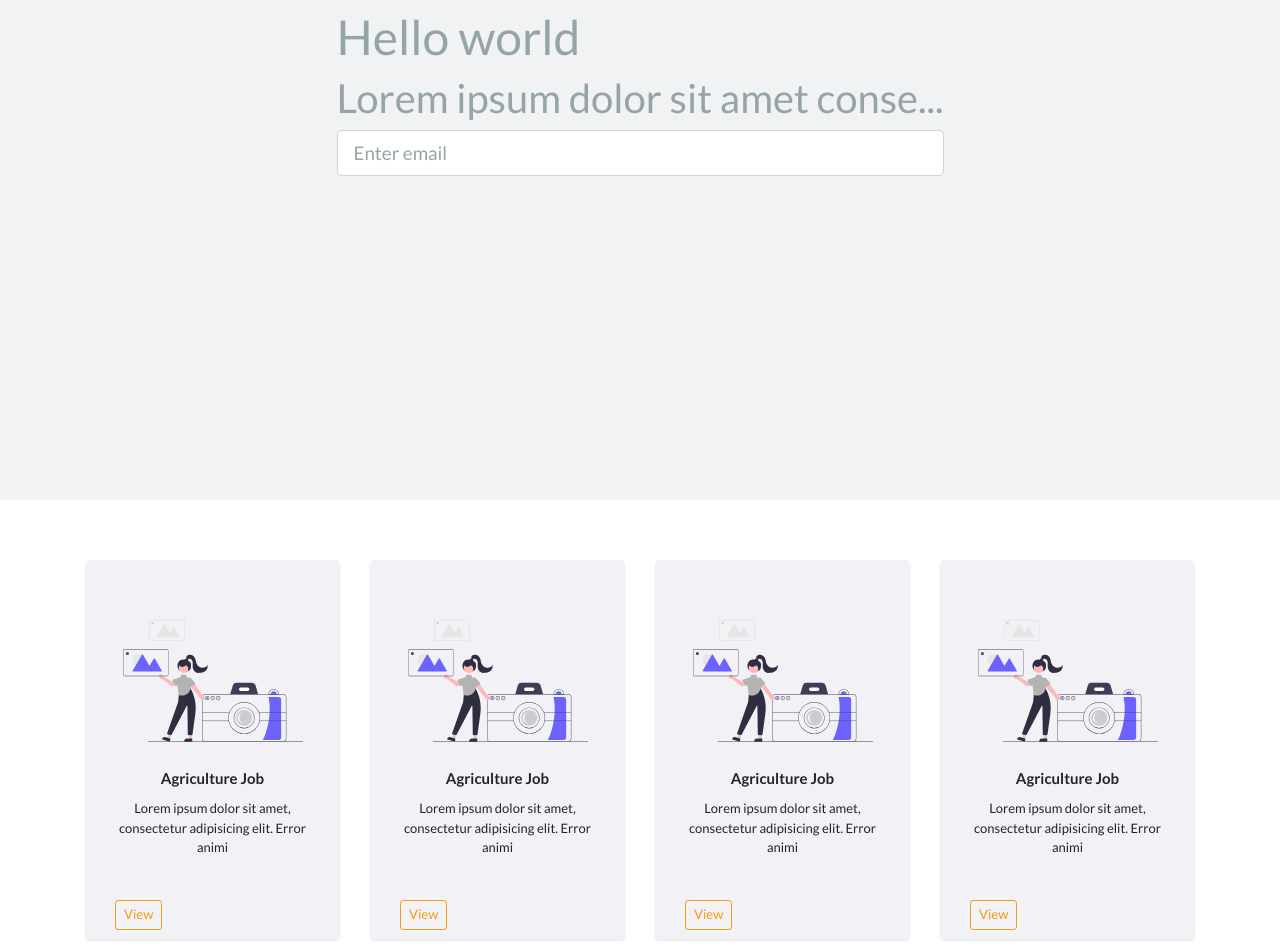
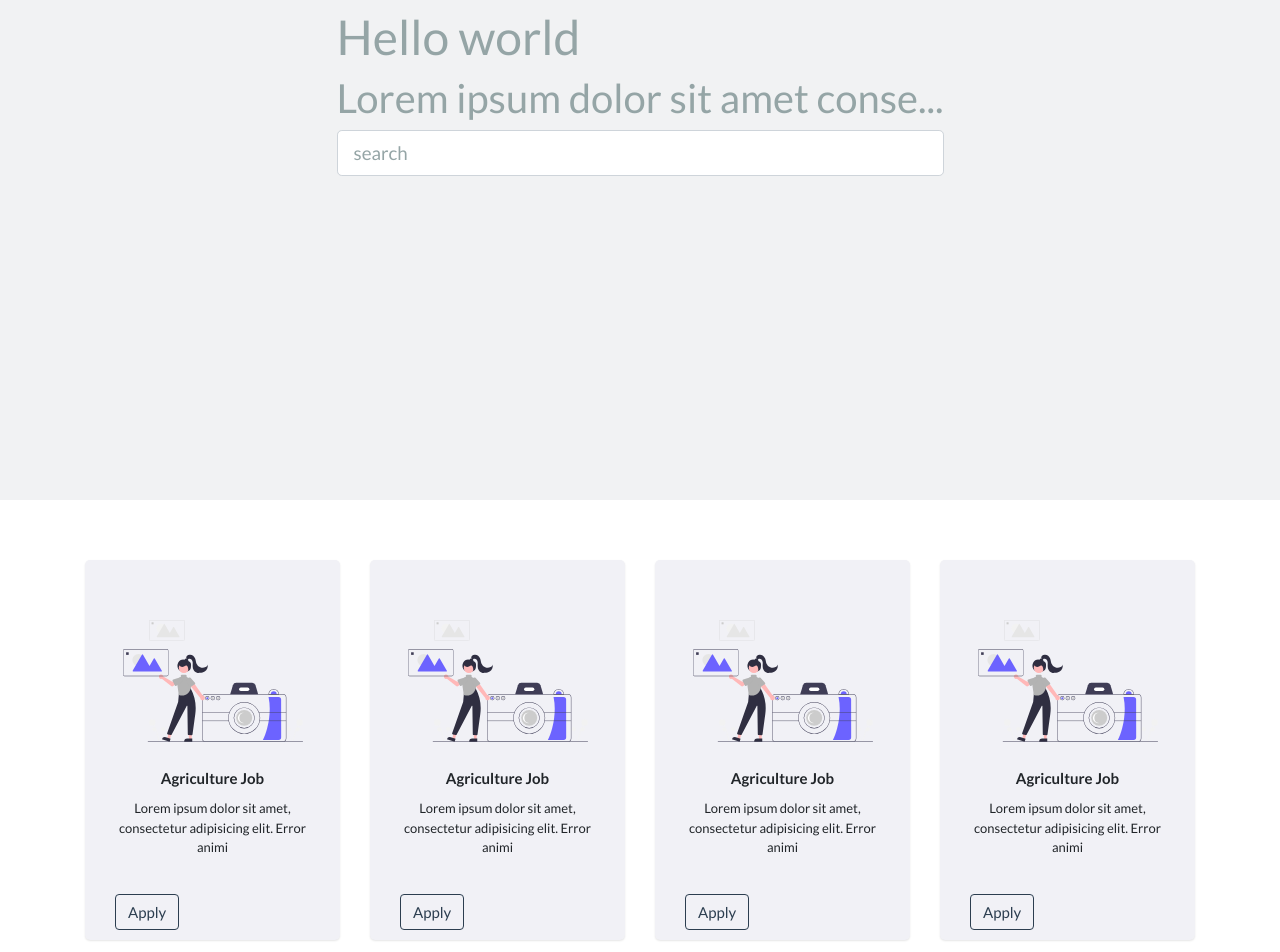
Before and after one commit to sarahatlane/momoo, an Angular app: page /home in a window 1280 px wide. Shown: the part 300-1252 px from the top of the page. Built offline with nearby package versions, Linux system fonts and the light colour scheme.

Commit message:
../working on dashbord

```diff
--- a/src/app/app-routing.module.ts
+++ b/src/app/app-routing.module.ts
@@ -14,7 +14,7 @@ const routes: Routes = [
   { path: 'login', component: LoginComponent },
   { path: 'new', component: NewComponent },
   { path: 'nav', component: NavComponent },
- // { path: '**', redirectTo: 'home', pathMatch: 'full' }
+  { path: '**', redirectTo: 'register', pathMatch: 'full' }
 ];
 
 @NgModule({
--- a/src/app/components/filter/filter.component.html
+++ b/src/app/components/filter/filter.component.html
@@ -1,5 +1,5 @@
 <div class="filter">
     <div class="form-group">
-        <input type="email" class="form-control shadow-none form-control-lg" id="exampleInputEmail1" aria-describedby="emailHelp" placeholder="Enter email">
+        <input type="email" class="form-control shadow-none form-control-lg" id="exampleInputEmail1" aria-describedby="emailHelp" placeholder="search">
     </div>
 </div>
--- a/src/app/components/job/job.component.html
+++ b/src/app/components/job/job.component.html
@@ -13,7 +13,8 @@
   </div>
 
   <div class="job__footer">
-    <button type="button" class="btn btn-outline-warning btn-sm">View</button>
+
+    <button type="button" class="btn btn-outline-primary" style="text-align: center;">Apply</button>
   </div>
 
 </div>
--- a/src/app/components/job/job.component.scss
+++ b/src/app/components/job/job.component.scss
@@ -69,7 +69,7 @@
 
     button {
       &:hover {
-        background-color: #FA9B64 !important;
+        background-color: #2c3e50 !important;
       }
     }
 
```
